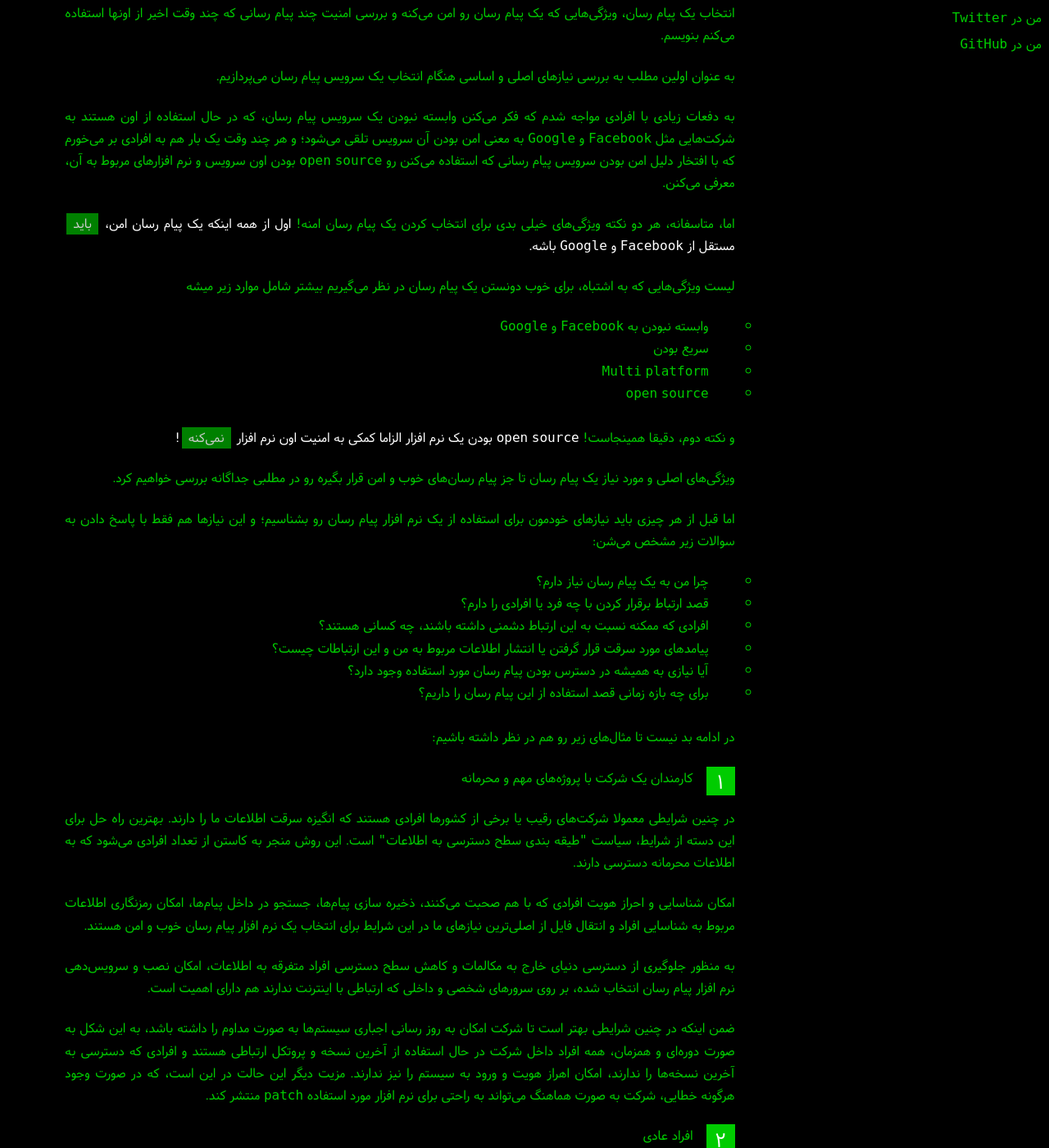
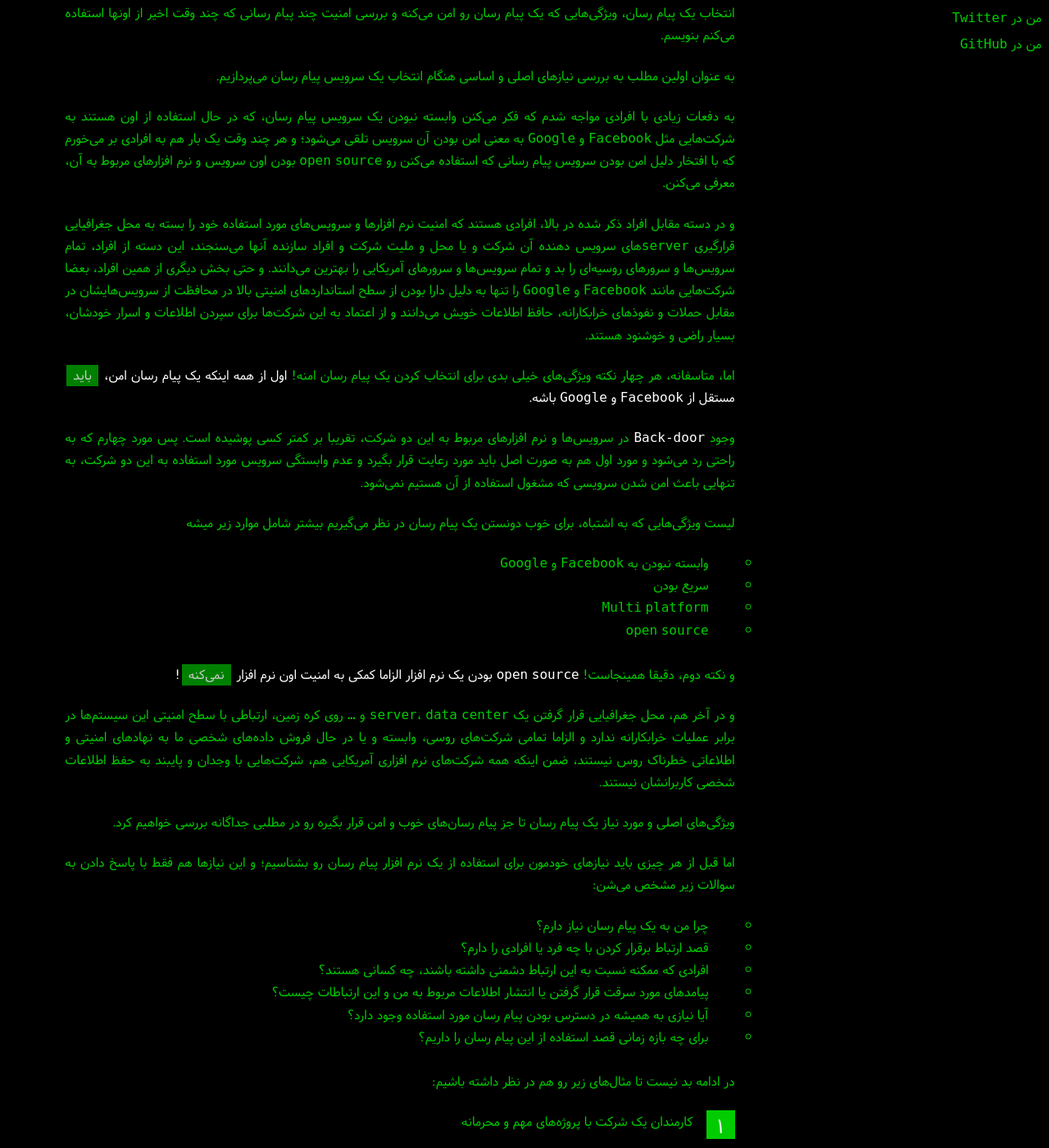
Before and after one commit to rashid2003/theskn, a Jekyll site: the page built from _posts/2016-11-11-secure-messaging-app-pt-one.md, in a window 1280 px wide and 1400 px high, scrolled down 395 px. Shown: the whole window at 82% size. Built offline with Jekyll 4.4.1, drawn with Linux system fonts in a browser that asks for light colours; nearby versions of some CDN libraries; comment, search, counter and statistics services are not loaded.

Commit message:
Update post
no even the 1st version, but i updated some other common myths

```diff
--- a/_posts/2016-11-11-secure-messaging-app-pt-one.md
+++ b/_posts/2016-11-11-secure-messaging-app-pt-one.md
@@ -19,7 +19,11 @@ description: انتخاب یک پیام رسان امن و مناسب همیشه
 
 به دفعات زیادی با افرادی مواجه شدم که فکر می‌کنن وابسته نبودن یک سرویس پیام رسان، که در حال استفاده از اون هستند به شرکت‌هایی مثل Facebook و Google به معنی امن بودن آن سرویس تلقی می‌شود؛ و هر چند وقت یک بار هم به افرادی بر می‌خورم که با افتخار دلیل امن بودن سرویس پیام رسانی که استفاده می‌کنن رو open source بودن اون سرویس و نرم افزارهای مربوط به آن، معرفی می‌کنن.
 
-اما، متاسفانه، هر دو نکته ویژگی‌های خیلی بدی برای انتخاب کردن یک پیام رسان امنه! <span class="font-color-white">اول از همه اینکه یک پیام رسان امن، <span class="highlight-text">باید</span> مستقل از Facebook و Google باشه.</span>
+و در دسته مقابل افراد ذکر شده در بالا، افرادی هستند که امنیت نرم افزارها و سرویس‌های مورد استفاده خود را بسته به محل جغرافیایی قرارگیری serverهای سرویس دهنده آن شرکت و یا محل و ملیت شرکت و افراد سازنده آنها می‌سنجند، این دسته از افراد، تمام سرویس‌ها و سرورهای روسیه‌ای را بد و تمام سرویس‌ها و سرورهای آمریکایی را بهترین می‌دانند. و حتی بخش دیگری از همین افراد، بعضا شرکت‌هایی مانند Facebook و Google را تنها به دلیل دارا بودن از سطح استانداردهای امنیتی بالا در محافظت از سرویس‌هایشان در مقابل حملات و نفوذهای خرابکارانه، حافظ اطلاعات خویش می‌دانند و از اعتماد به این شرکت‌ها برای سپردن اطلاعات  و اسرار خودشان، بسیار راضی و خوشنود هستند.
+
+اما، متاسفانه، هر چهار نکته ویژگی‌های خیلی بدی برای انتخاب کردن یک پیام رسان امنه! <span class="font-color-white">اول از همه اینکه یک پیام رسان امن، <span class="highlight-text">باید</span> مستقل از Facebook و Google باشه.</span>
+
+وجود <span class="font-color-white">Back-door</span> در سرویس‌ها و نرم افزارهای مربوط به این دو شرکت، تقریبا بر کمتر کسی پوشیده است. پس مورد چهارم که به راحتی رد می‌شود و مورد اول هم به صورت اصل باید مورد رعایت قرار بگیرد و عدم وابستگی سرویس مورد استفاده به این دو شرکت، به تنهایی باعث امن شدن سرویسی که مشغول استفاده از آن هستیم نمی‌شود.
 
 لیست ویژگی‌هایی که به اشتباه، برای خوب دونستن یک پیام رسان در نظر می‌گیریم بیشتر شامل موارد زیر میشه
 <ul class="top-level-list list-style-type-disc">
@@ -30,6 +34,8 @@ description: انتخاب یک پیام رسان امن و مناسب همیشه
 </ul>
 <br>
 و نکته دوم، دقیقا همینجاست! <span class="font-color-white">open source بودن یک نرم افزار الزاما کمکی به امنیت اون نرم افزار <span class="highlight-text">نمی‌کنه</span>!</span>
+
+و در آخر هم، محل جغرافیایی قرار گرفتن یک server، data center و ... روی کره زمین، ارتباطی با سطح امنیتی این سیستم‌ها در برابر عملیات خرابکارانه ندارد و الزاما تمامی شرکت‌های روسی، وابسته و یا در حال فروش داده‌های شخصی ما به نهادهای امنیتی و اطلاعاتی خطرناک روس نیستند، ضمن اینکه همه شرکت‌های نرم افزاری آمریکایی هم، شرکت‌هایی با وجدان و پایبند به حفظ اطلاعات شخصی کاربرانشان نیستند.
 
 ویژگی‌های اصلی و مورد نیاز یک پیام رسان تا جز پیام رسان‌های خوب و امن قرار بگیره رو در مطلبی جداگانه بررسی خواهیم کرد.
 
```
